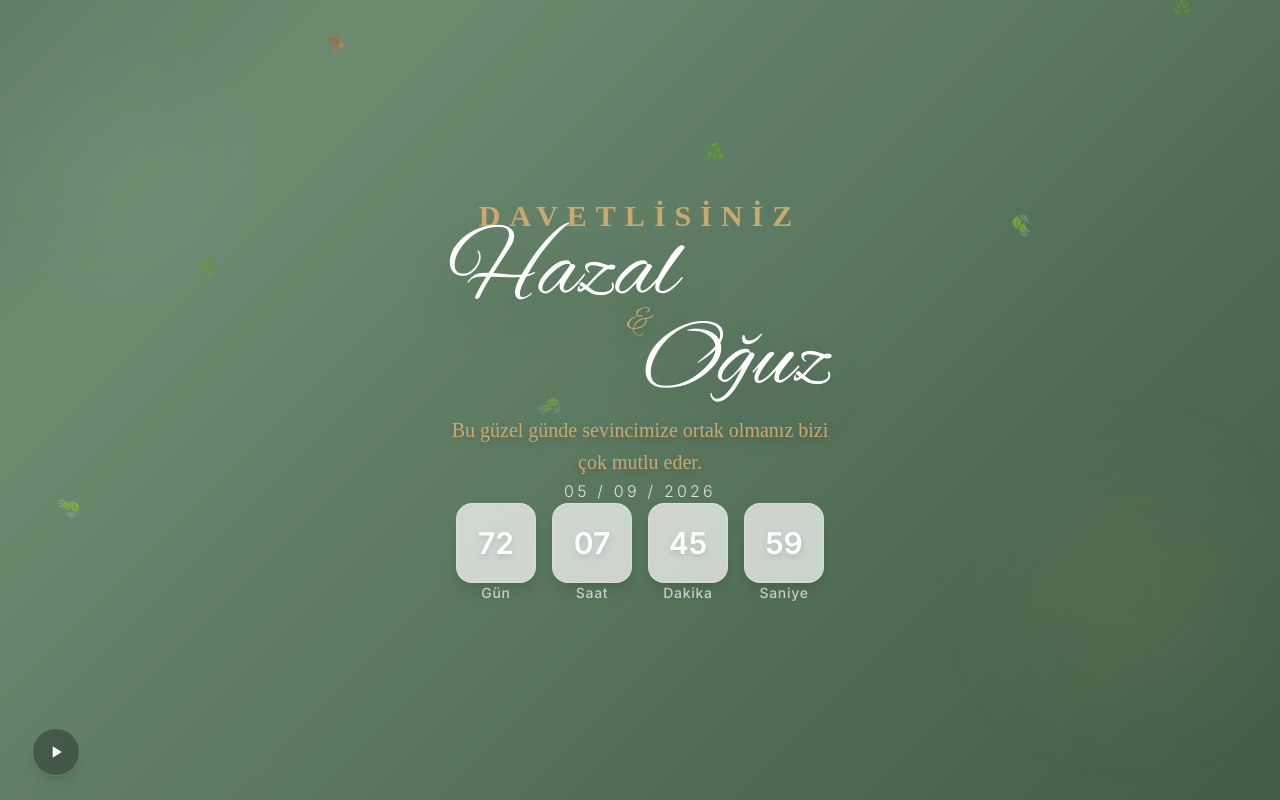
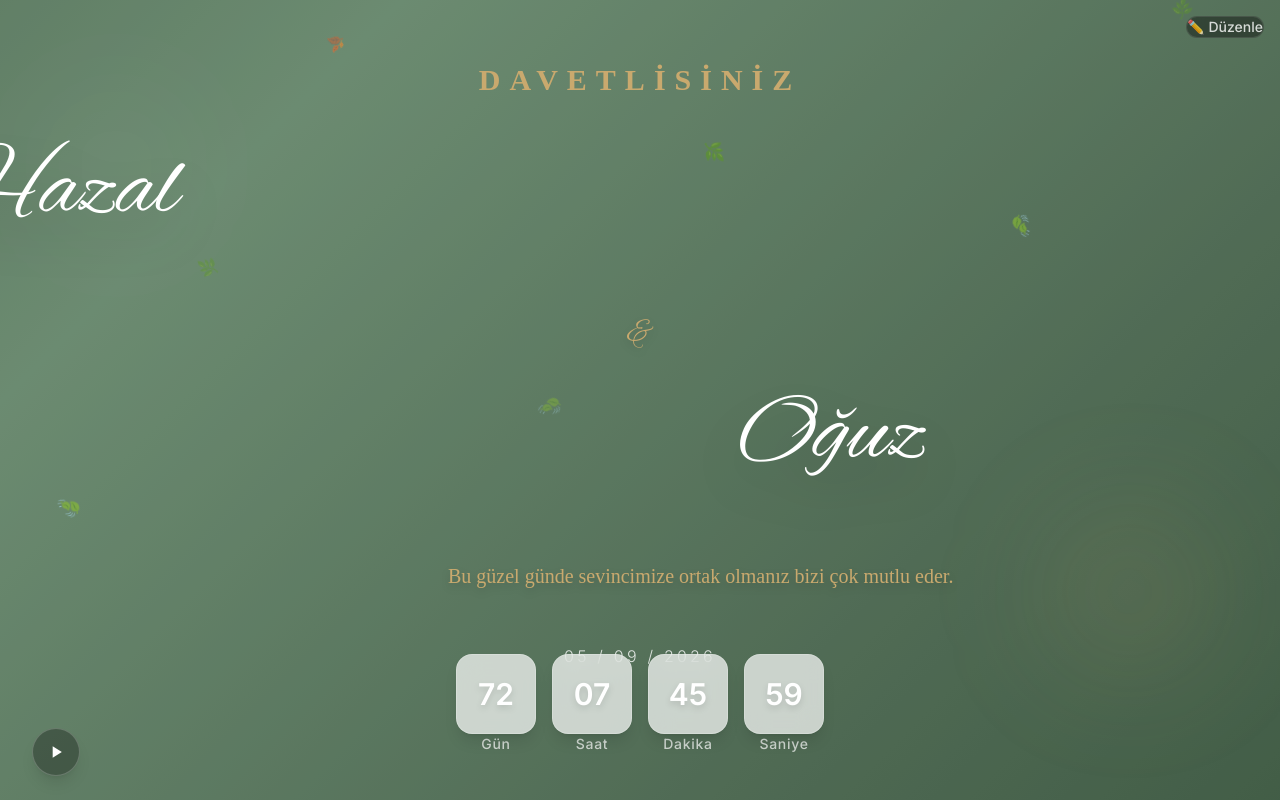
Before and after one commit to xavion59/davetiye, a React (Vite) app: page / in a window 1280 px wide. Shown: the top 800 px of the page. Built offline with nearby package versions, Linux system fonts and the light colour scheme.

Commit message:
Hero: add drag-and-drop editor - drag elements, save to localStorage

```diff
--- /dev/null
+++ b/src/components/Draggable.jsx
@@ -0,0 +1,76 @@
+import { useState, useRef, useCallback, useEffect } from 'react'
+
+const STORAGE_KEY = 'hero-layout'
+
+const DEFAULT_POSITIONS = {
+  davetlisiniz: { x: 50, y: 10 },
+  hazal: { x: 5, y: 25 },
+  ampersand: { x: 50, y: 42 },
+  oguz: { x: 65, y: 55 },
+  message: { x: 50, y: 72 },
+  date: { x: 50, y: 82 },
+  countdown: { x: 50, y: 88 },
+}
+
+function loadPositions() {
+  try {
+    const saved = localStorage.getItem(STORAGE_KEY)
+    if (saved) return { ...DEFAULT_POSITIONS, ...JSON.parse(saved) }
+  } catch {}
+  return DEFAULT_POSITIONS
+}
+
+function savePositions(pos) {
+  localStorage.setItem(STORAGE_KEY, JSON.stringify(pos))
+}
+
+function Draggable({ id, positions, setPositions, editing, children }) {
+  const ref = useRef(null)
+  const dragStart = useRef({ x: 0, y: 0, startX: 0, startY: 0 })
+
+  const pos = positions[id] || { x: 50, y: 50 }
+
+  const onPointerDown = useCallback((e) => {
+    if (!editing) return
+    e.preventDefault()
+    e.stopPropagation()
+    const el = ref.current
+    if (!el) return
+    dragStart.current = {
+      x: e.clientX,
+      y: e.clientY,
+      startX: pos.x,
+      startY: pos.y,
+    }
+    el.setPointerCapture(e.pointerId)
+  }, [editing, pos.x, pos.y])
+
+  const onPointerMove = useCallback((e) => {
+    if (!editing) return
+    const dx = e.clientX - dragStart.current.x
+    const dy = e.clientY - dragStart.current.y
+    const newX = Math.max(0, Math.min(100, dragStart.current.startX + (dx / window.innerWidth) * 100))
+    const newY = Math.max(0, Math.min(100, dragStart.current.startY + (dy / window.innerHeight) * 100))
+    setPositions(prev => ({ ...prev, [id]: { x: newX, y: newY } }))
+  }, [editing, id, setPositions])
+
+  return (
+    <div
+      ref={ref}
+      onPointerDown={onPointerDown}
+      onPointerMove={onPointerMove}
+      className={`absolute ${editing ? 'cursor-grab active:cursor-grabbing ring-2 ring-white/40 rounded-lg' : ''}`}
+      style={{
+        left: `${pos.x}%`,
+        top: `${pos.y}%`,
+        transform: 'translate(-50%, -50%)',
+        touchAction: editing ? 'none' : 'auto',
+        zIndex: editing ? 50 : 10,
+      }}
+    >
+      {children}
+    </div>
+  )
+}
+
+export { Draggable, DEFAULT_POSITIONS, loadPositions, savePositions }
--- a/src/components/HeroSection.jsx
+++ b/src/components/HeroSection.jsx
@@ -1,8 +1,25 @@
+import { useState, useCallback } from 'react'
 import CountdownTimer from './CountdownTimer'
+import { Draggable, DEFAULT_POSITIONS, loadPositions, savePositions } from './Draggable'
 
 export default function HeroSection() {
+  const [editing, setEditing] = useState(false)
+  const [positions, setPositions] = useState(loadPositions)
+
+  const handleSave = useCallback(() => {
+    savePositions(positions)
+    setEditing(false)
+    window.location.reload()
+  }, [positions])
+
+  const handleReset = useCallback(() => {
+    setPositions(DEFAULT_POSITIONS)
+    savePositions(DEFAULT_POSITIONS)
+    window.location.reload()
+  }, [])
+
   return (
-    <section className="relative min-h-screen w-full overflow-hidden flex flex-col items-center justify-center px-6 py-12">
+    <section className="relative min-h-screen w-full overflow-hidden">
       {/* Animated gradient background */}
       <div className="absolute inset-0" style={{
         background: 'linear-gradient(135deg, #4a6e50 0%, #6b8f71 25%, #8fb996 50%, #6b8f71 75%, #4a6e50 100%)',
@@ -14,45 +31,81 @@ export default function HeroSection() {
       <div className="absolute top-20 left-10 w-40 h-40 bg-white/5 rounded-full blur-3xl animate-blob" style={{ borderRadius: '50% 50% 50% 50%/60% 60% 40% 40%' }} />
       <div className="absolute bottom-32 right-10 w-48 h-48 bg-gold/10 rounded-full blur-3xl animate-blob" style={{ animationDelay: '2s', borderRadius: '60% 40% 50% 50%/50% 60% 40% 50%' }} />
 
-      {/* Content */}
-      <div className="relative z-10 flex flex-col items-center text-center w-full max-w-xl">
-
-        {/* DAVETLİSİNİZ */}
-        <p className="text-gold text-xl sm:text-2xl md:text-3xl tracking-[0.3em] font-semibold uppercase mb-6"
+      {/* Draggable content */}
+      <div className="absolute inset-0 z-10">
+        <Draggable id="davetlisiniz" positions={positions} setPositions={setPositions} editing={editing}>
+          <p className="text-gold text-xl sm:text-2xl md:text-3xl tracking-[0.3em] font-semibold uppercase whitespace-nowrap"
             style={{ fontFamily: "'Lucida Calligraphy', 'Segoe Script', 'Apple Chancery', cursive" }}>
             Davetlisiniz
           </p>
+        </Draggable>
 
-        {/* Names */}
-        <div className="relative w-full max-w-sm mb-8" style={{ height: '180px' }}>
-          {/* Hazal - left, higher */}
-          <h1 className="font-[family-name:var(--font-alex)] text-6xl sm:text-7xl md:text-8xl text-white drop-shadow-2xl absolute left-0 animate-float-slow" style={{ top: '0' }}>
+        <Draggable id="hazal" positions={positions} setPositions={setPositions} editing={editing}>
+          <h1 className="font-[family-name:var(--font-alex)] text-6xl sm:text-7xl md:text-8xl text-white drop-shadow-2xl animate-float-slow whitespace-nowrap">
             Hazal
           </h1>
-          {/* & - center */}
-          <div className="absolute left-1/2 top-1/2 -translate-x-1/2 -translate-y-1/2 z-10">
-            <span className="font-[family-name:var(--font-alex)] text-3xl sm:text-4xl text-gold drop-shadow-lg animate-pulse-heart">&</span>
-          </div>
-          {/* Oğuz - right, lower */}
-          <h1 className="font-[family-name:var(--font-alex)] text-6xl sm:text-7xl md:text-8xl text-white drop-shadow-2xl absolute right-0 animate-float-slow" style={{ bottom: '0', animationDelay: '1s' }}>
+        </Draggable>
+
+        <Draggable id="ampersand" positions={positions} setPositions={setPositions} editing={editing}>
+          <span className="font-[family-name:var(--font-alex)] text-3xl sm:text-4xl text-gold drop-shadow-lg animate-pulse-heart">
+            &amp;
+          </span>
+        </Draggable>
+
+        <Draggable id="oguz" positions={positions} setPositions={setPositions} editing={editing}>
+          <h1 className="font-[family-name:var(--font-alex)] text-6xl sm:text-7xl md:text-8xl text-white drop-shadow-2xl animate-float-slow whitespace-nowrap" style={{ animationDelay: '1s' }}>
             Oğuz
           </h1>
-        </div>
+        </Draggable>
 
-        {/* Message */}
-        <p className="text-lg sm:text-xl text-gold max-w-sm leading-relaxed drop-shadow-lg mb-4"
+        <Draggable id="message" positions={positions} setPositions={setPositions} editing={editing}>
+          <p className="text-lg sm:text-xl text-gold max-w-sm leading-relaxed drop-shadow-lg whitespace-nowrap"
             style={{ fontFamily: "'Lucida Calligraphy', 'Segoe Script', 'Apple Chancery', cursive" }}>
             Bu güzel günde sevincimize ortak olmanız bizi çok mutlu eder.
           </p>
+        </Draggable>
 
-        {/* Date */}
-        <p className="text-sm sm:text-base text-white/80 tracking-[0.2em] font-light mb-6">
+        <Draggable id="date" positions={positions} setPositions={setPositions} editing={editing}>
+          <p className="text-sm sm:text-base text-white/80 tracking-[0.2em] font-light whitespace-nowrap">
             05 / 09 / 2026
           </p>
+        </Draggable>
 
-        {/* Countdown */}
+        <Draggable id="countdown" positions={positions} setPositions={setPositions} editing={editing}>
           <CountdownTimer targetDate="2026-09-05T19:00:00" />
+        </Draggable>
       </div>
+
+      {/* Edit controls */}
+      <div className="fixed top-4 right-4 z-[100] flex gap-2">
+        {!editing ? (
+          <button onClick={() => setEditing(true)}
+            className="px-4 py-2 rounded-xl bg-black/40 backdrop-blur-sm text-white/80 text-sm font-medium hover:bg-black/60 transition-all border border-white/10">
+            ✏️ Düzenle
+          </button>
+        ) : (
+          <>
+            <button onClick={handleSave}
+              className="px-4 py-2 rounded-xl bg-primary text-white text-sm font-medium hover:bg-primary-dark transition-all shadow-lg">
+              ✓ Kaydet
+            </button>
+            <button onClick={handleReset}
+              className="px-4 py-2 rounded-xl bg-red-500/80 text-white text-sm font-medium hover:bg-red-600 transition-all shadow-lg">
+              ↺ Sıfırla
+            </button>
+            <button onClick={() => setEditing(false)}
+              className="px-4 py-2 rounded-xl bg-black/40 backdrop-blur-sm text-white/80 text-sm font-medium hover:bg-black/60 transition-all border border-white/10">
+              ✕ İptal
+            </button>
+          </>
+        )}
+      </div>
+
+      {editing && (
+        <div className="fixed top-16 left-1/2 -translate-x-1/2 z-[100] px-4 py-2 rounded-xl bg-black/60 backdrop-blur-sm text-white/70 text-xs">
+          Elemanları sürükle, sonra Kaydet'e bas
+        </div>
+      )}
     </section>
   )
 }
```
Lines whose indentation alone changed are shown as unchanged.
